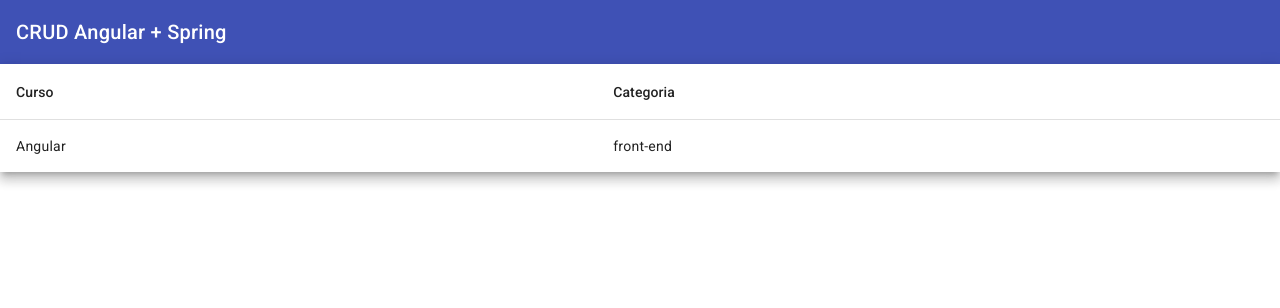
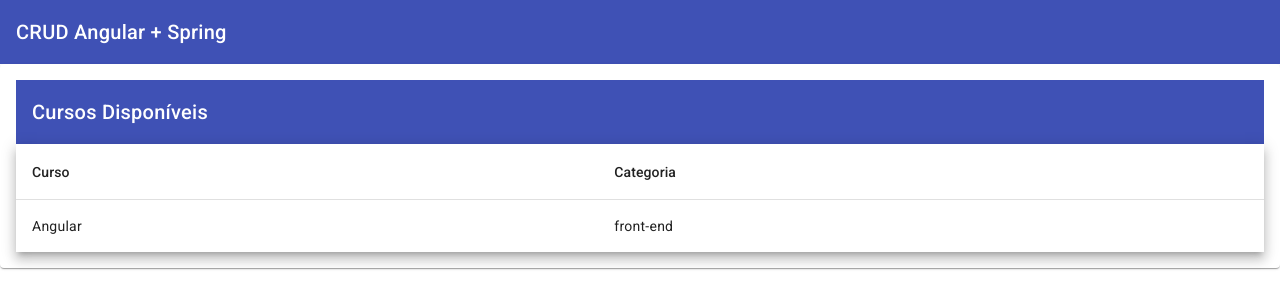
Before and after one commit to viniciusarashiro/crud-angular-spring, an Angular app in the folder crud-angular/: page /courses in a window 1280 px wide. Shown: the top 308 px of the page. Built offline with nearby package versions, Linux system fonts and the light colour scheme.

Commit message:
feat: add courses table css

```diff
--- a/crud-angular/src/app/courses/courses.module.ts
+++ b/crud-angular/src/app/courses/courses.module.ts
@@ -4,6 +4,8 @@ import { CommonModule } from '@angular/common';
 import { CoursesRoutingModule } from './courses-routing.module';
 import { CoursesComponent } from './courses/courses.component';
 import {MatTableModule} from '@angular/material/table';
+import {MatCardModule} from '@angular/material/card';
+import {MatToolbarModule} from '@angular/material/toolbar';
 
 
 @NgModule({
@@ -14,6 +16,8 @@ import {MatTableModule} from '@angular/material/table';
     CommonModule,
     CoursesRoutingModule,
     MatTableModule,
+    MatCardModule,
+    MatToolbarModule,
   ]
 })
 export class CoursesModule { }
--- a/crud-angular/src/app/courses/courses/courses.component.html
+++ b/crud-angular/src/app/courses/courses/courses.component.html
@@ -1,3 +1,11 @@
+
+<mat-card>
+  <mat-card-content>
+
+    <mat-toolbar color="primary">
+      Cursos Disponíveis
+    </mat-toolbar>
+
     <table mat-table [dataSource]="courses" class="mat-elevation-z8">
 
       <!--- Note that these columns can be defined in any order.
@@ -18,3 +26,6 @@
       <tr mat-header-row *matHeaderRowDef="displayedColumns"></tr>
       <tr mat-row *matRowDef="let row; columns: displayedColumns;"></tr>
     </table>
+
+  </mat-card-content>
+</mat-card>
--- a/crud-angular/src/app/courses/courses/courses.component.scss
+++ b/crud-angular/src/app/courses/courses/courses.component.scss
@@ -0,0 +1,3 @@
+table {
+  width: 100%;
+}
```
Lines whose indentation alone changed are shown as unchanged.
